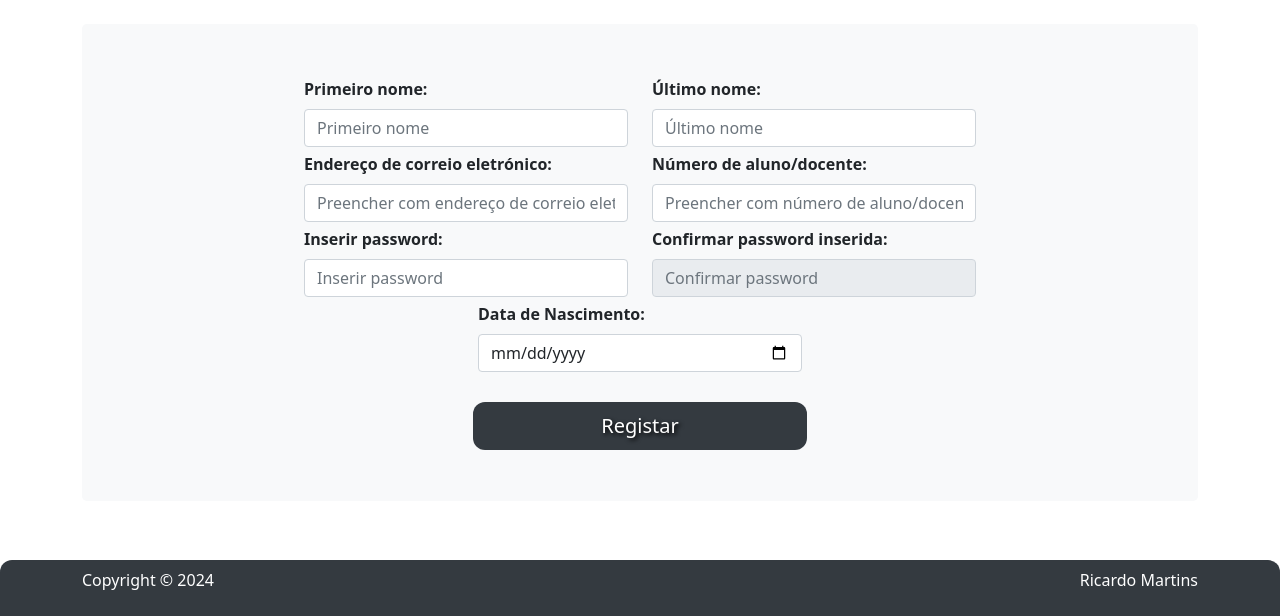
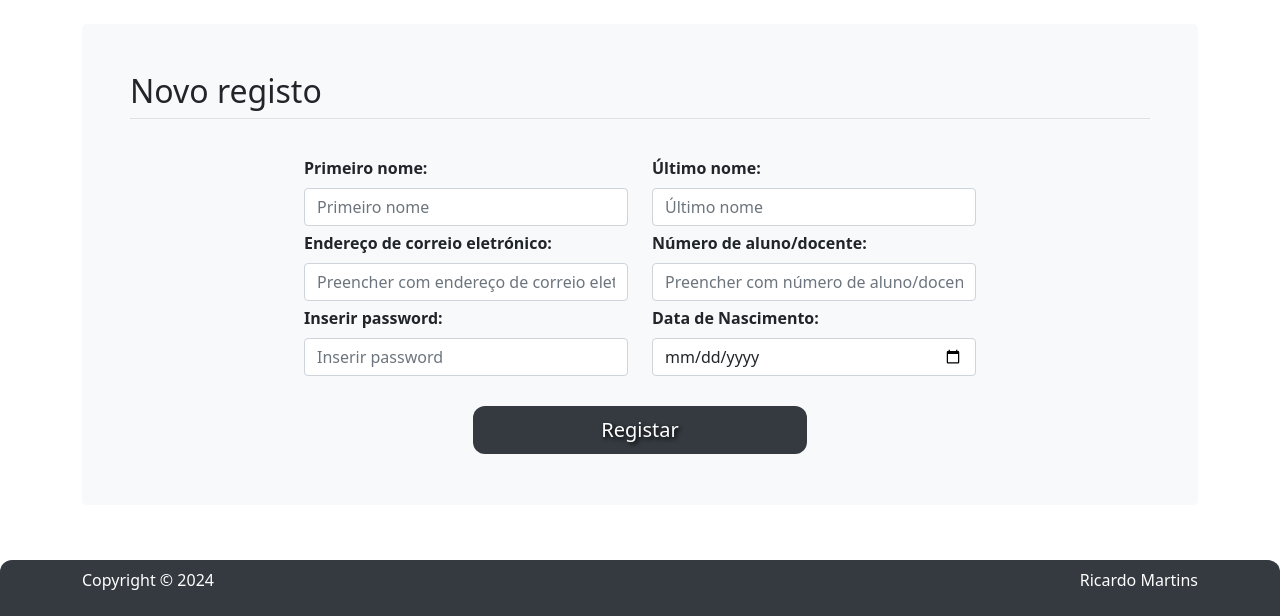
Before and after one commit to rmartins199/repository-project, a PHP site: page /index.php?page=registration in a window 1280 px wide. Shown: the part 184-800 px from the top of the page. Run offline with PHP 8.4, Linux system fonts and the light colour scheme.

Commit message:
Correção de registo
Foram verificadas falhas nos outputs ao efetuar registo.

Adicionados novos regex e funções para validar inputs do utilizador.

```diff
--- a/includes/registration.php
+++ b/includes/registration.php
@@ -5,6 +5,8 @@ require_once 'views/signup_view.inc.php';
 <html>
 <div class="container">
     <div class="p-5 my-4 bg-light rounded-3">
+		<h2 class="pb-2 border-bottom">Novo registo</h2>
+		</br>
 		<! FORMULARIO DE REGISTO !>
 		<?php
 		check_signup_errors();
@@ -24,7 +26,7 @@ require_once 'views/signup_view.inc.php';
 		<div class="row justify-content-center rowregister">
 			<div class="col-6 col-sm-4">
 				<label for="email" class="form-label"><b>Endereço de correio eletrónico:</b></label>
-    			<input type="" class="form-control" name="email" id="email" placeholder="Preencher com endereço de correio eletrónico" required>
+    			<input type="" class="form-control" name="email" id="email" placeholder="Preencher com endereço de correio eletrónico">
   			</div>
 
 			  <div class="col-6 col-sm-4 justify-content-center">
@@ -35,16 +37,8 @@ require_once 'views/signup_view.inc.php';
 		<div class="row justify-content-center rowregister">
   			<div class="col-6 col-sm-4">
 				<label for="passwordhash" class="form-label"><b>Inserir password:</b></label>
-    			<input type="password" class="form-control" name="passwordhash" id="passwordhash" placeholder="Inserir password" required>
+    			<input type="password" class="form-control" name="passwordhash" id="passwordhash" placeholder="Inserir password">
   			</div>
-
-  			<div class="col-6 col-sm-4">
-				<label for="passwordsalt" class="form-label"><b>Confirmar password inserida:</b></label>
-    			<input type="password" class="form-control" name="passwordsalt" id="passwordsalt" placeholder="Confirmar password" disabled>
-  			</div>
-
-		</div>
-		<div class="row justify-content-center rowregister">
   			<div class="col-6 col-sm-4">
 				 <label for="dateb" class="form-label"><b>Data de Nascimento:</b></label>
     			<input type="date" class="form-control" name="dateb" id="dateb">
```
Also changed, not shown: controllers/signup_controller.inc.php (+19 -0 lines), functions/register.inc.php (+16 -7 lines).
